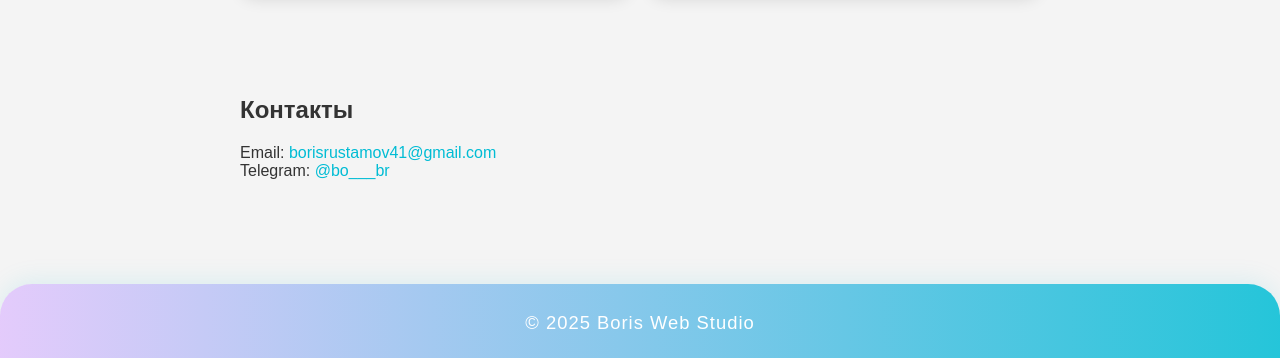
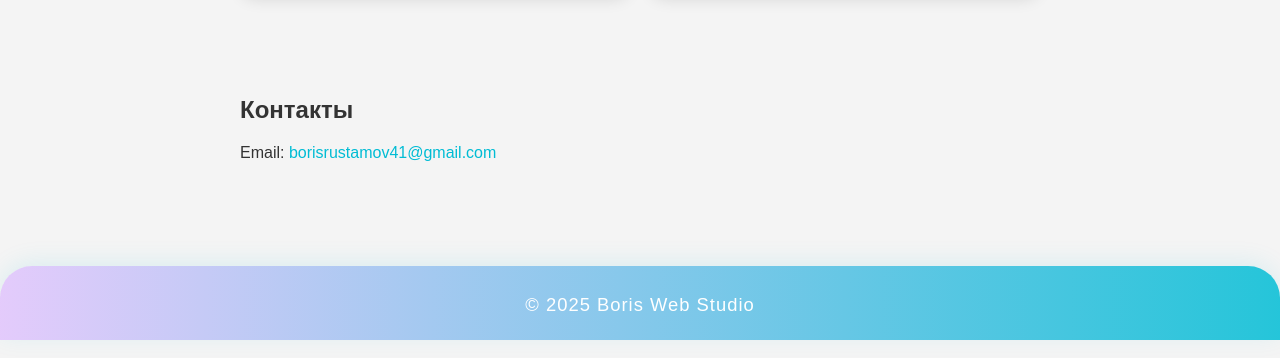
Before and after one commit to Boris-arus/Boris-Web-Studio, a plain HTML site: page index.html in a window 1280 px wide. Shown: the part 922-1280 px from the top of the page. Drawn offline with Linux system fonts and the light colour scheme.

Commit message:
index.html

```diff
--- a/index.html
+++ b/index.html
@@ -184,7 +184,6 @@
 <section>
   <h2>Контакты</h2>
   <p>Email: <a href="mailto:borisrustamov41@gmail.com">borisrustamov41@gmail.com</a><br>
-     Telegram: <a href="https://t.me/bo___br">@bo___br</a></p>
 </section>
 
 <footer>
```
